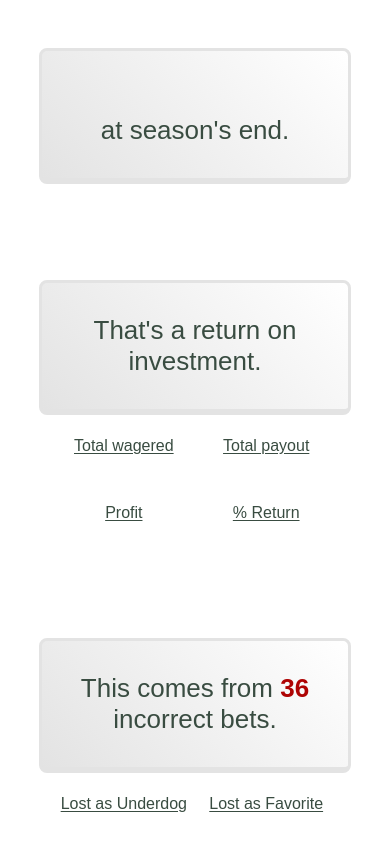
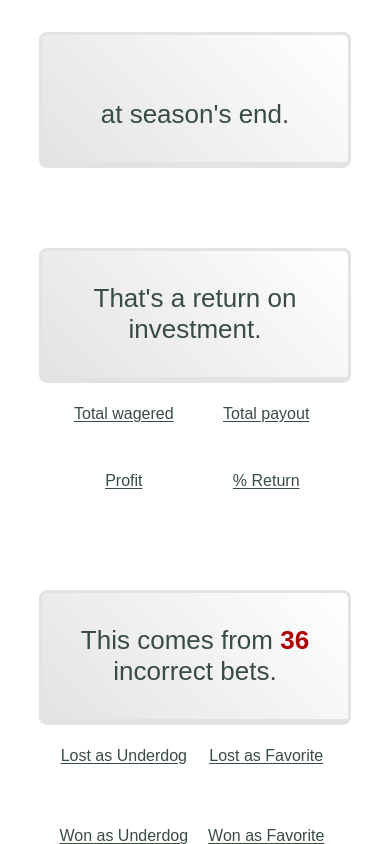
Before and after one commit to nikhilNathwani/Moneyline-v2, a website: page public/index.html in a window 390 px wide. Both pictures are taken after a click on the button "View Results". Shown: the part 844-1688 px from the top of the page. Drawn offline with Linux system fonts and the light colour scheme; no server answers.

Commit message:
fixing banner responsive font and spacing 9

```diff
--- a/public/style.css
+++ b/public/style.css
@@ -179,7 +179,7 @@ button#return-to-filters {
 
 /* Mobile adjustments*/
 @media (max-width: 519px) {
-	.result-banner {
+	.result {
 		--marginBottom-result: 3.5rem;
 	}
 }
```
